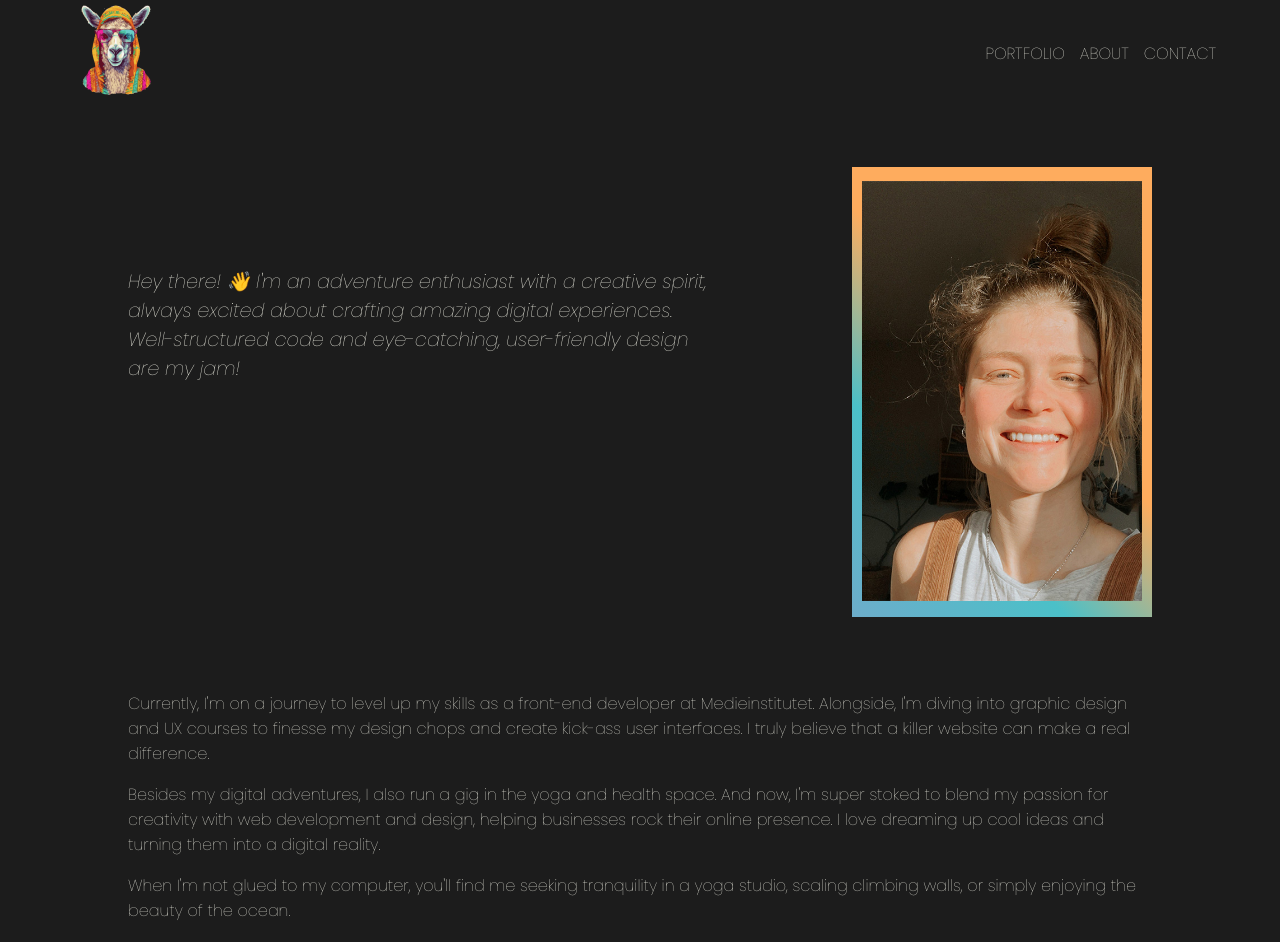
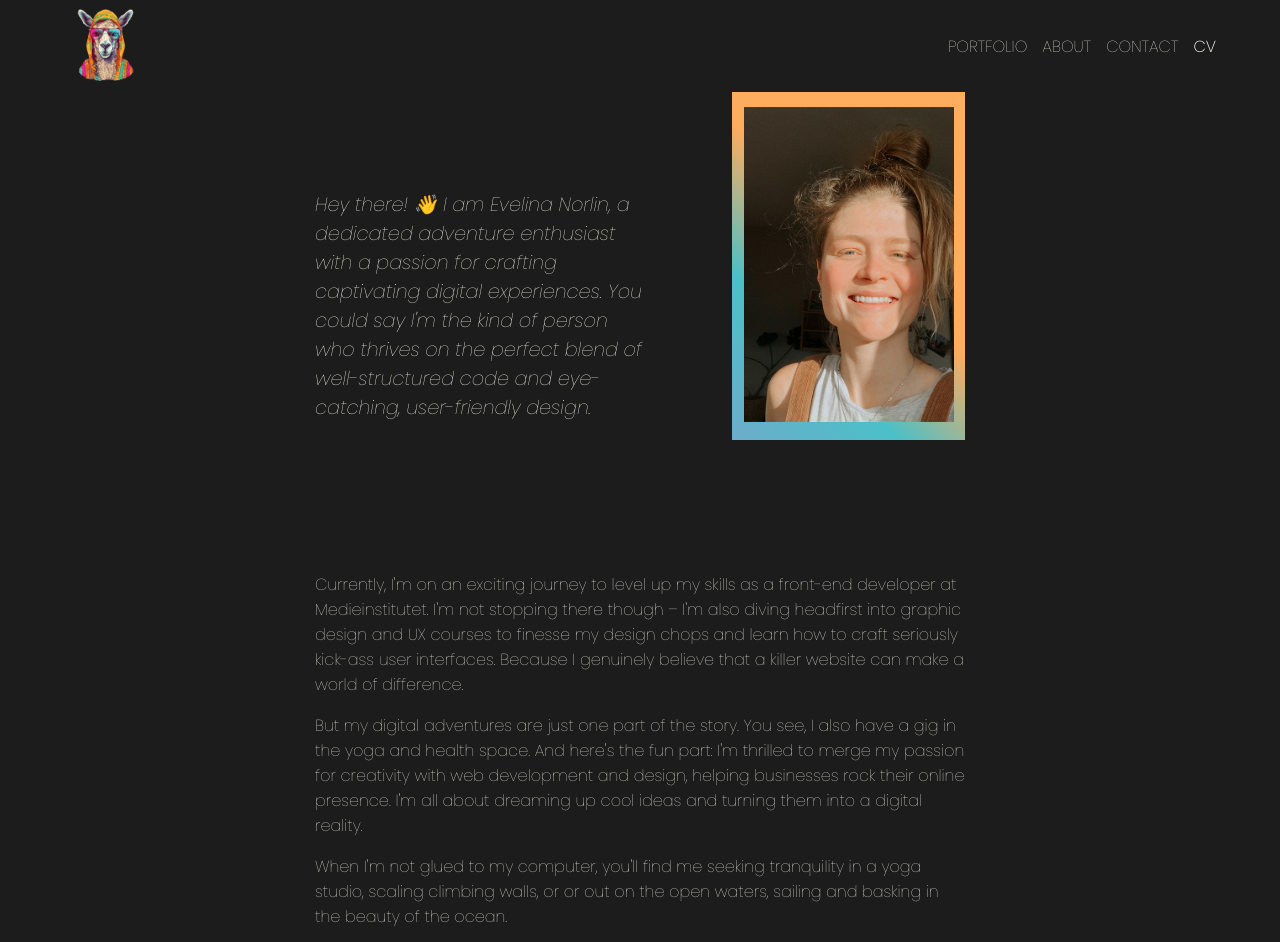
Before and after one commit to evelinanorlin/react_portfolio, a React (Vite) app in the folder portfolio/: page /about in a window 1280 px wide. Shown: the top 942 px of the page. Built offline with nearby package versions, Linux system fonts and the light colour scheme.

Commit message:
change of about-text

```diff
--- a/portfolio/src/components/About.tsx
+++ b/portfolio/src/components/About.tsx
@@ -10,9 +10,9 @@ export default function About() {
         <div className='flex'>
           <div>
               <h4 className='italic ingress'>Hey there! 👋
-              I'm an adventure enthusiast with a creative spirit,
-              always excited about crafting amazing digital experiences.
-              Well-structured code and eye-catching, user-friendly design are my jam!</h4>
+              I am Evelina Norlin, a dedicated adventure enthusiast with a passion for crafting
+              captivating digital experiences.  You could say I'm the kind of person who thrives
+              on the perfect blend of well-structured code and eye-catching, user-friendly design.  </h4>
               </div>
               <div className='image-block'>
                 <div className='gradient-square'></div>
@@ -20,26 +20,23 @@ export default function About() {
               </div>
             </div>
             <div className='about-text'>
-            <p>Currently, I'm on a journey to level up my skills as a front-end developer
-              at Medieinstitutet. Alongside, I'm diving into graphic design and UX courses
-              to finesse my design chops and create kick-ass user interfaces.
-              I truly believe that a killer website can make a real difference.</p>
+            <p>Currently, I'm on an exciting journey to level up my skills as a front-end developer at Medieinstitutet.
+              I'm not stopping there though – I'm also diving headfirst into graphic design and UX courses to
+              finesse my design chops and learn how to craft seriously kick-ass user interfaces.
+              Because I genuinely believe that a killer website can make a world of difference.</p>
 
-            <p>Besides my digital adventures, I also run a gig in the yoga and
-              health space. And now, I'm super stoked to blend my passion for
-              creativity with web development and design, helping businesses rock
-              their online presence. I love dreaming up cool ideas and turning
-              them into a digital reality.</p>
+            <p>But my digital adventures are just one part of the story.
+              You see, I also have a gig in the yoga and health space. And here's the fun part:
+              I'm thrilled to merge my passion for creativity with web development and design, helping businesses
+              rock their online presence. I'm all about dreaming up cool ideas and turning them into a digital reality.</p>
 
             <p>When I'm not glued to my computer, you'll find me seeking tranquility
-              in a yoga studio, scaling climbing walls, or simply enjoying the beauty of
-              the ocean.</p>
+              in a yoga studio, scaling climbing walls, or or out on the open waters, sailing and basking in the beauty of the ocean.</p>
 
-            <p className='italic'>If you're in search of a website that mirrors
-            your essence and captivates your audience, <Link to='/contact' className='thin'>let's team up and bring that vision to life</Link>!
-            Looking forward to creating something amazing together.</p>
+            <p className='italic'>So, if you're in search of a website that's not just pixels and code but a true reflection of your essence and a magnet for your audience,
+            <Link to='/contact' className='thin'>let's team up and turn that vision into a digital masterpiece.</Link> I'm excited about the possibility of creating something amazing together.</p>
 
-            <p>Want the formal version? <a href={cv} className='thin' target='_blank'>Take a look at my CV</a></p>
+            <p>Want the formal version? <a href={cv} className='thin' target='_blank'>Take a look at my CV 👀</a></p>
 
             </div>
         <div className='facts'>
--- a/portfolio/src/components/Header.tsx
+++ b/portfolio/src/components/Header.tsx
@@ -1,11 +1,13 @@
 import { HashLink } from 'react-router-hash-link';
 import { Link } from 'react-router-dom'
 import Llama from '/llama2.png'
+import cv from '/cv_Evelina_Norlin_eng.pdf'
 
 export default function Header() {
   return (
     <>
       <section className='header'>
+        <div className='flex'>
           <Link to='/'>
           <img src={Llama} width='100' height='100' alt='logotype with the shape of a Llama' />
           </Link>
@@ -13,6 +15,8 @@ export default function Header() {
             <HashLink smooth to="/#portfolio">Portfolio</HashLink>
             <Link to="/about">About</Link>
             <Link to="/contact">Contact</Link>
+            <a href={cv} className='thin' target='_blank'>CV</a>
+          </div>
         </div>
       </section>
     </>
--- a/portfolio/src/components/Portfolio.tsx
+++ b/portfolio/src/components/Portfolio.tsx
@@ -11,7 +11,7 @@ export const Portfolio = () => {
             <div>
               <h2>{item.title}</h2>
               <h3>{item.type}</h3>
-              <p className='italic'>{item.description}</p>
+              {/* <p className='italic'>{item.description}</p> */}
               <div className='porfolio-links'>
                 {item.link ? <a href={item.link} target='_blank' rel='noreferrer' className='site-link'>Visit site 👀</a> : null}
                 {item.gitHub ? <a href={item.gitHub} target='_blank' rel='noreferrer' className='site-link'>Checkout gitHub 🐱</a> : null}
--- a/portfolio/src/style/_about.scss
+++ b/portfolio/src/style/_about.scss
@@ -1,6 +1,6 @@
 .about{
   width: 80%;
-  padding-top: 60px;
+  padding-top: 90px;
   .gradient-square{
     height: 450px;
     width: 300px;
@@ -62,6 +62,26 @@
  }
 }
 
+@media screen and (min-width : 992px){
+  .about{
+    max-width: 650px;
+    .flex{
+      .image-block{
+        .gradient-square{
+          height: 350px;
+          width: 233px;
+        }
+        img{
+          width: 210px;
+          height: auto;
+          bottom: 393px;
+
+        }
+      }
+    }
+  }
+}
+
 @keyframes textShine {
   0% {
       background-position: 0% 50%;
--- a/portfolio/src/style/_contact.scss
+++ b/portfolio/src/style/_contact.scss
@@ -1,12 +1,13 @@
 .contact{
   overflow: hidden;
-  padding-top: 60px;
+  padding-top: 100px;
   height: 100vh;
   a{
     font-style: normal;
   }
   .contact-info{
     margin-left: 10px;
+
     width: 80%;
     .social-link{
       font-size: 2.5rem;
@@ -51,9 +52,28 @@
     img{
       height: 90vh;
       width: auto;
-      right:-50px;
+      right:-100px;
       bottom: 0;
       margin-bottom: 0;
     }
   }
  }
+
+ @media screen and (min-width : 992px){
+  .contact{
+    height: 100vh;
+    .contact-info{
+      width: 600px;
+      left: 150px;
+      top: 400px;
+      h4, a{
+        font-size: 2rem;
+      }
+    }
+    img{
+      height: 150vh;
+      left: 500px;
+      top: 0;
+    }
+  }
+ }
--- a/portfolio/src/style/_header.scss
+++ b/portfolio/src/style/_header.scss
@@ -1,9 +1,21 @@
 .header{
+  position: fixed;
+  width: 100%;
+  margin: 0 auto;
+  background: $dark-bg;
+  z-index:5;
+  .flex{
+    margin: 0 auto;
+    width: 90%;
+    max-width: 1400px;
     display: flex;
-  width: 90%;
     justify-content: space-between;
     align-items: center;
-  margin: 0 auto;
+    img{
+      height: 80px;
+      width: auto;
+      margin-top: 5px;
+    }
 
     .navigation{
       display: flex;
@@ -15,3 +27,4 @@
         }
     }
   }
+}
--- a/portfolio/src/style/_portfolio.scss
+++ b/portfolio/src/style/_portfolio.scss
@@ -107,7 +107,7 @@
           justify-content: center;
           transition: opacity 0.3s ease-in-out;
 
-          &:hover{
+          &:hover,   &:focus{
             opacity: 1;
           }
 
```
Lines whose indentation alone changed are shown as unchanged.
